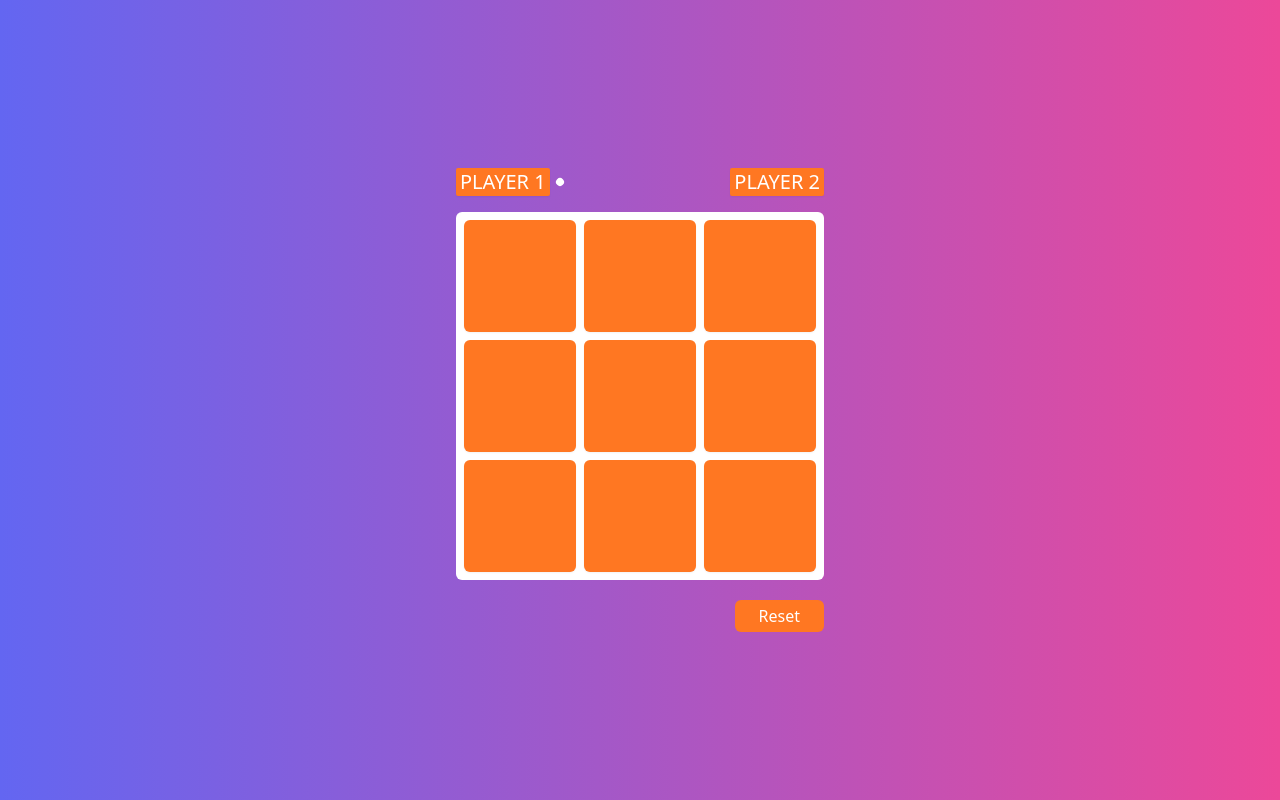
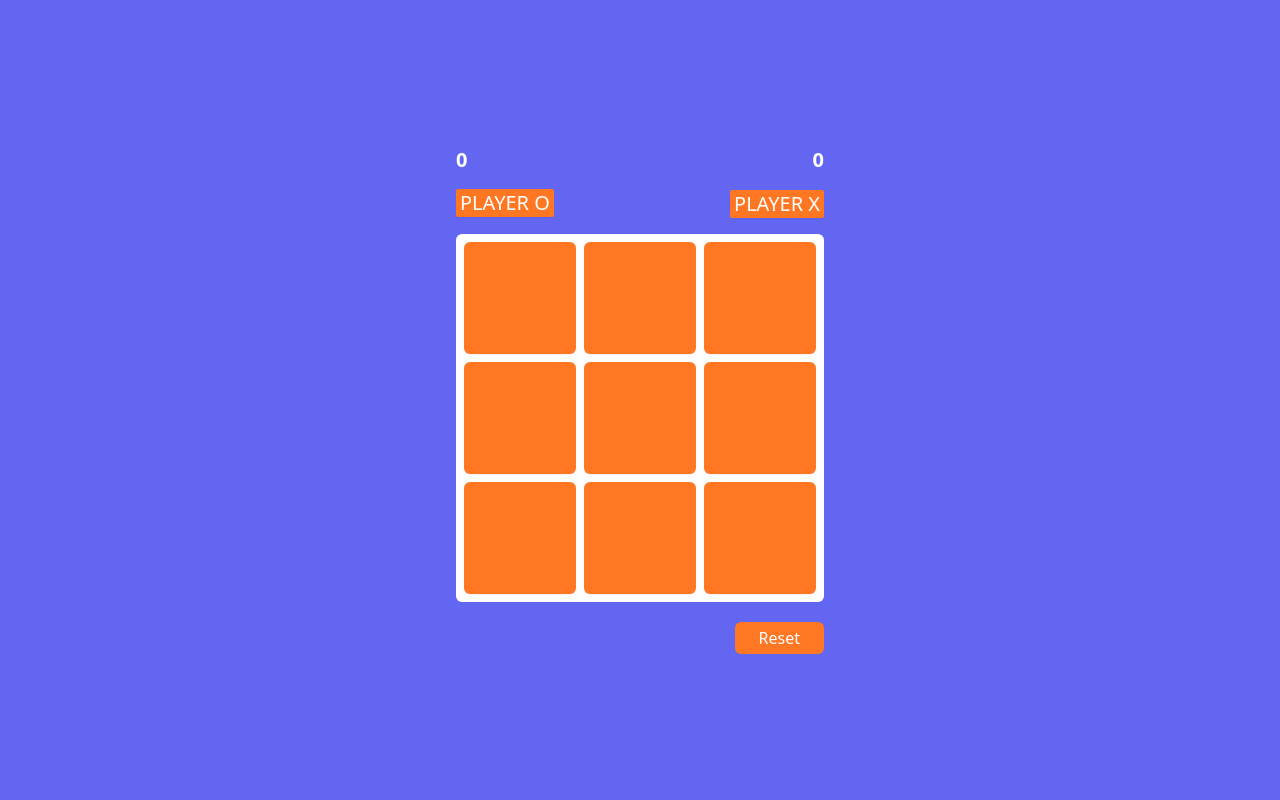
Before and after one commit to jitendragiriya/tic-tac-toe, a Next.js app: page / in a window 1280 px wide. Built offline with nearby package versions, Linux system fonts and the light colour scheme.

Commit message:
version 1.0 is ready

```diff
--- a/src/app/layout.tsx
+++ b/src/app/layout.tsx
@@ -1,9 +1,9 @@
 import type { Metadata } from "next";
-import { Inter } from "next/font/google";
+// import { Inter } from "next/font/google";
 import "./globals.css";
 import { GameProvider } from "@/context/gameContext";
 
-const inter = Inter({ subsets: ["latin"] });
+// const inter = Inter({ subsets: ["latin"] });
 
 export const metadata: Metadata = {
   title: "Create Next App",
--- a/src/app/page.tsx
+++ b/src/app/page.tsx
@@ -2,7 +2,7 @@ import TicHome from "@/pages/home";
 
 export default function Home() {
   return (
-      <main className="flex flex-col items-center justify-center h-screen duration-100 bg-gradient-to-r from-indigo-500 to-pink-500 hue-rotate-[360deg]">
+      <main className="flex flex-col items-center justify-center h-screen duration-100 bg-indigo-500">
         <TicHome />
       </main>
     // <main className="flex min-h-screen flex-col items-center justify-between p-24">
--- a/src/components/button.tsx
+++ b/src/components/button.tsx
@@ -1,19 +1,18 @@
 import React from "react";
 
-const TicButton = ({
-  myTurn,
-  row,
-  col,
-  value,
-}: {
+interface buttonType {
   row: number;
   col: number;
   myTurn: (row: number, col: number) => void;
   value: String | null;
-}) => {
+  isWin:boolean | null;
+}
+
+const TicButton = ({ myTurn, row, col, value, isWin }: buttonType) => {
+
   return (
     <button
-      className="h-20 w-20 sm:h-28 sm:w-28 m-0.5 sm:m-1 bg-[#ff7722] rounded-md shadow-sm uppercase text-6xl sm:text-8xl text-white"
+      className={`h-20 w-20 sm:h-28 sm:w-28 m-0.5 sm:m-1  rounded-md shadow-sm uppercase text-6xl sm:text-8xl text-white ${isWin ? "bg-[#168312]" :"bg-[#ff7722]"}`}
       onClick={() => myTurn(row, col)}
       disabled={value ? true : false}
     >
--- a/src/components/players.tsx
+++ b/src/components/players.tsx
@@ -3,13 +3,12 @@ import React from "react";
 const Players = ({ turn }: { turn: boolean }) => {
   return (
     <div className="flex items-center justify-between mb-4">
-      <p className="bg-[#ff7722] rounded-sm shadow-sm uppercase text-xl text-white px-1">
-        Player 1
+      <p className={`bg-[#ff7722] rounded-sm shadow-sm uppercase sm:text-xl text-white px-1 ${turn ? "" :"animate-bounce"}`}>
+        Player O
       </p>
-      <div className={`bg-[#fff] h-2 w-2 rounded-full rotate-45 duration-300 ${turn ? "ml-14 sm:ml-40":"-ml-14 sm:-ml-40"}`}></div>
 
-      <p className="bg-[#ff7722] rounded-sm shadow-sm uppercase text-xl text-white px-1">
-        Player 2
+      <p className={`bg-[#ff7722] rounded-sm shadow-sm uppercase sm:text-xl text-white px-1 ${turn ? "animate-bounce" :""}`}>
+        Player X
       </p>
     </div>
   );
--- /dev/null
+++ b/src/components/score.tsx
@@ -0,0 +1,14 @@
+import { useGameContext } from "@/context/gameContext";
+import React from "react";
+
+const Score = () => {
+    const {winner} = useGameContext()
+  return (
+    <div className="flex items-center justify-between w-full mb-4 text-white font-semibold sm:text-xl">
+      <p>{winner.O}</p>
+      <p>{winner.X}</p>
+    </div>
+  );
+};
+
+export default Score;
--- a/src/constants/index.tsx
+++ b/src/constants/index.tsx
@@ -9,4 +9,6 @@ const WINNING_PATTERNS = [
   ["02", "11", "20"],
 ];
 
-  export { WINNING_PATTERNS };
+const WINNERS = "DFNKJSOFDKEWINDLS";
+
+export { WINNING_PATTERNS, WINNERS };
--- a/src/context/gameContext.tsx
+++ b/src/context/gameContext.tsx
@@ -1,19 +1,23 @@
 "use client";
+import { WINNERS } from "@/constants";
 import React, {
   SetStateAction,
   createContext,
   useContext,
   useState,
   Dispatch,
+  useEffect,
 } from "react";
 
 export interface turnData {
   [key: string]: String;
 }
 
-enum winnerType {
-  X = "X",
-  O = "O",
+export interface winnerType {
+  X: number;
+  O: number;
+  gameOver: boolean | null;
+  winnerPatter: string[];
 }
 
 interface gameContextType {
@@ -23,8 +27,8 @@ interface gameContextType {
   setOccupied: Dispatch<SetStateAction<turnData>>;
   turnCount: number;
   setTurnCount: Dispatch<SetStateAction<number>>;
-  winner: winnerType | String;
-  setWinner: Dispatch<SetStateAction<winnerType | String>>;
+  winner: winnerType;
+  setWinner: Dispatch<SetStateAction<winnerType>>;
 }
 
 const GameContext = createContext<gameContextType | undefined>(undefined);
@@ -45,11 +49,33 @@ const GameProvider: React.FC<Props> = (props) => {
   const [turn, setTurn] = useState<boolean>(false); //player0, palyer1
   const [occupied, setOccupied] = useState<turnData>({});
   const [turnCount, setTurnCount] = useState<number>(0);
-  const [winner, setWinner] = useState<winnerType | String>("");
+  const [winner, setWinner] = useState<winnerType>({
+    X: 0,
+    O: 0,
+    gameOver: false,
+    winnerPatter: [],
+  });
 
   const changeTurn = () => {
     setTurn(turn ? false : true);
   };
+
+  useEffect(() => {
+    const wins = localStorage.getItem(WINNERS);
+    if (wins) {
+      const data = JSON.parse(wins);
+      setWinner(data);
+    }
+  }, []);
+
+  useEffect(() => {
+    if (winner.gameOver) {
+      localStorage.setItem(
+        WINNERS,
+        JSON.stringify({ X: winner.X, O: winner.O })
+      );
+    }
+  }, [winner]);
 
   return (
     <GameContext.Provider
--- a/src/pages/home.tsx
+++ b/src/pages/home.tsx
@@ -1,6 +1,7 @@
-"use client"
+"use client";
 import TicButton from "@/components/button";
 import Players from "@/components/players";
+import Score from "@/components/score";
 import { WINNING_PATTERNS } from "@/constants";
 import { useGameContext } from "@/context/gameContext";
 import React from "react";
@@ -20,7 +21,7 @@ const TicHome = () => {
   //my turn
   const myButton = (row: number, col: number) => {
     const isOccupied = occupied[`${row}${col}`];
-    if (isOccupied || winner) {
+    if (isOccupied) {
       return;
     }
 
@@ -43,7 +44,21 @@ const TicHome = () => {
             occupied[WINNING_PATTERNS[index][0]] ===
               occupied[WINNING_PATTERNS[index][2]]
           ) {
-            setWinner(occupied[WINNING_PATTERNS[index][2]]);
+            if (occupied[WINNING_PATTERNS[index][2]] === "X")
+              setWinner({
+                X: winner.X + 1,
+                O: winner.O,
+                gameOver: true,
+                winnerPatter: WINNING_PATTERNS[index],
+              });
+            else {
+              setWinner({
+                X: winner.X,
+                O: winner.O + 1,
+                gameOver: true,
+                winnerPatter: WINNING_PATTERNS[index],
+              });
+            }
           }
         }
       });
@@ -61,14 +76,15 @@ const TicHome = () => {
 
   // reset/ restart the game
   const resetTheGame = () => {
-    setWinner("");
     changeTurn();
+    setWinner({ gameOver: false, X: winner.X, O: winner.O, winnerPatter: [] });
     setOccupied({});
   };
 
   return (
     <>
       <div className="w-fit z-10">
+        <Score />
         <Players turn={turn} />
         <div className="p-0.5 sm:p-1 rounded-md flex flex-col items-center justify-center bg-[#fff]">
           {[...Array(3)].map((rw, row) => (
@@ -80,6 +96,10 @@ const TicHome = () => {
                   row={row}
                   col={col}
                   myTurn={myButton}
+                  isWin={
+                    winner.gameOver &&
+                    winner.winnerPatter.includes(`${row}${col}`)
+                  }
                 />
               ))}
             </div>
@@ -90,7 +110,7 @@ const TicHome = () => {
             className="bg-[#ff7722] rounded-md capitalize text-white px-6 py-1"
             onClick={resetTheGame}
           >
-            {winner ? "continue" : "Reset"}
+            {winner.gameOver ? "continue" : "Reset"}
           </button>
         </div>
       </div>
```
Lines whose indentation alone changed are shown as unchanged.
